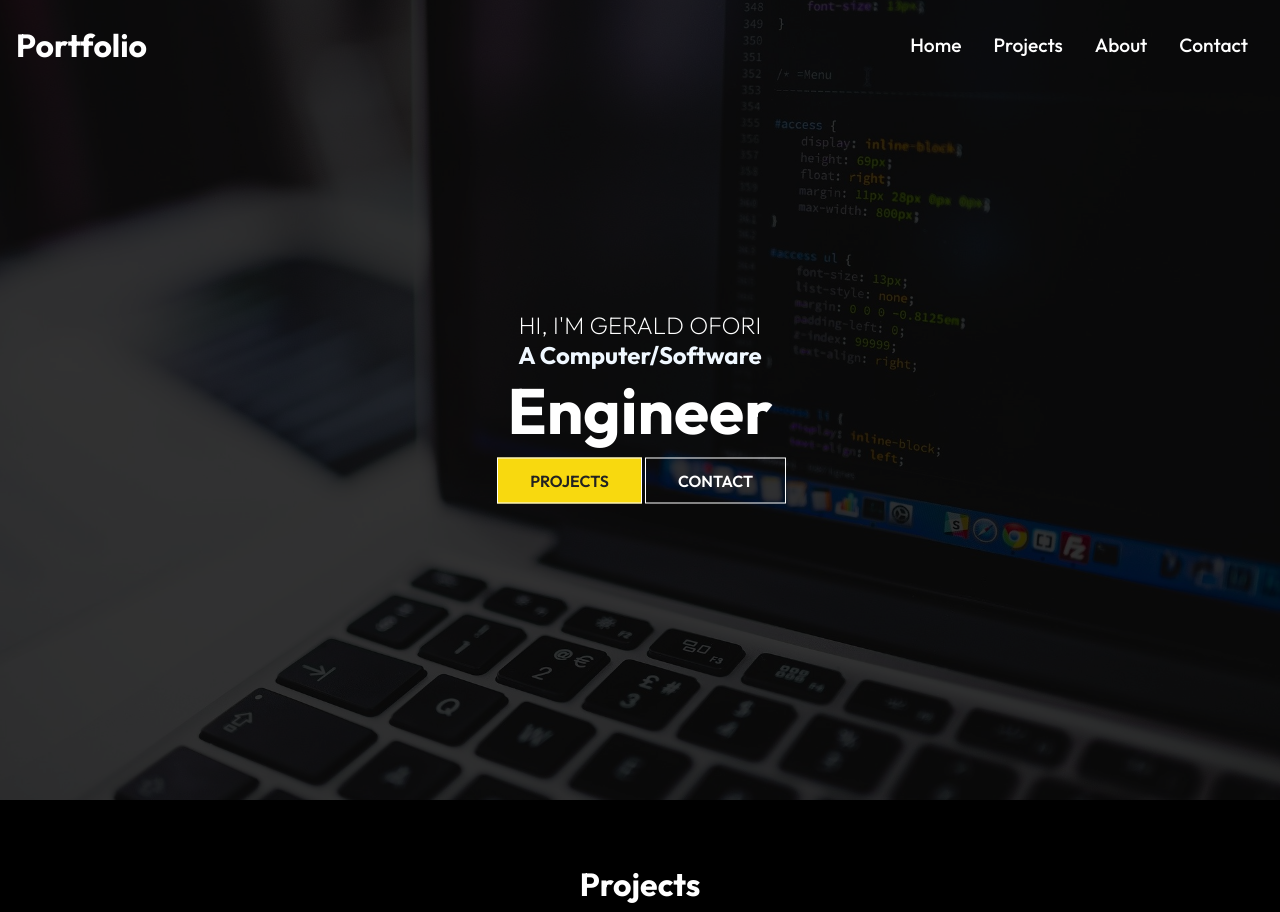
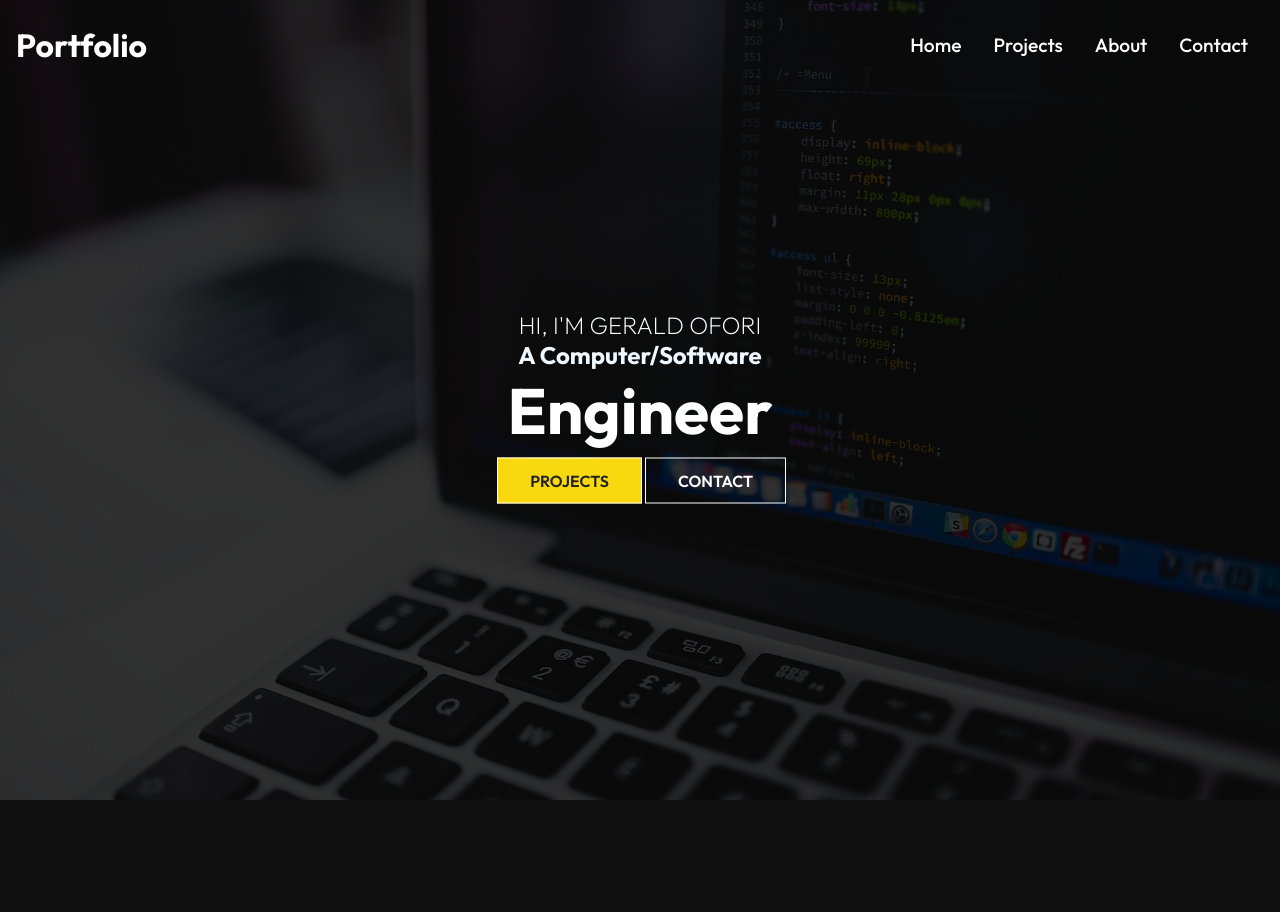
Before and after one commit to geraldofori/portfoliio, a React (Create React App) app: page / in a window 1280 px wide. Shown: the top 912 px of the page. Built offline with nearby package versions, Linux system fonts and the light colour scheme.

Commit message:
removed projects from home page

```diff
--- a/src/routes/Home.js
+++ b/src/routes/Home.js
@@ -1,7 +1,7 @@
 import React from 'react'
 import Topbar from '../components/Topbar'
 import HeroImg from '../components/HeroImg'
-import Work from '../components/Work'
+// import Work from '../components/Work'
 import Footer from '../components/Footer'
 
 const Home = () => {
@@ -9,7 +9,7 @@ const Home = () => {
     <div>
       <Topbar/>
       <HeroImg/>
-      <Work/>
+      {/* <Work/> */}
       <Footer/>
     </div>
   )
```
